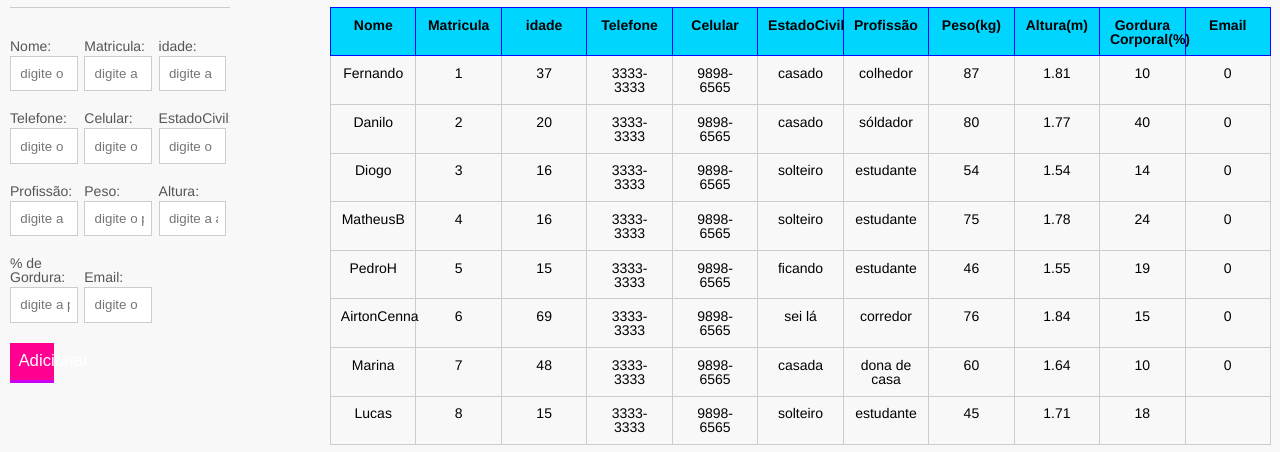
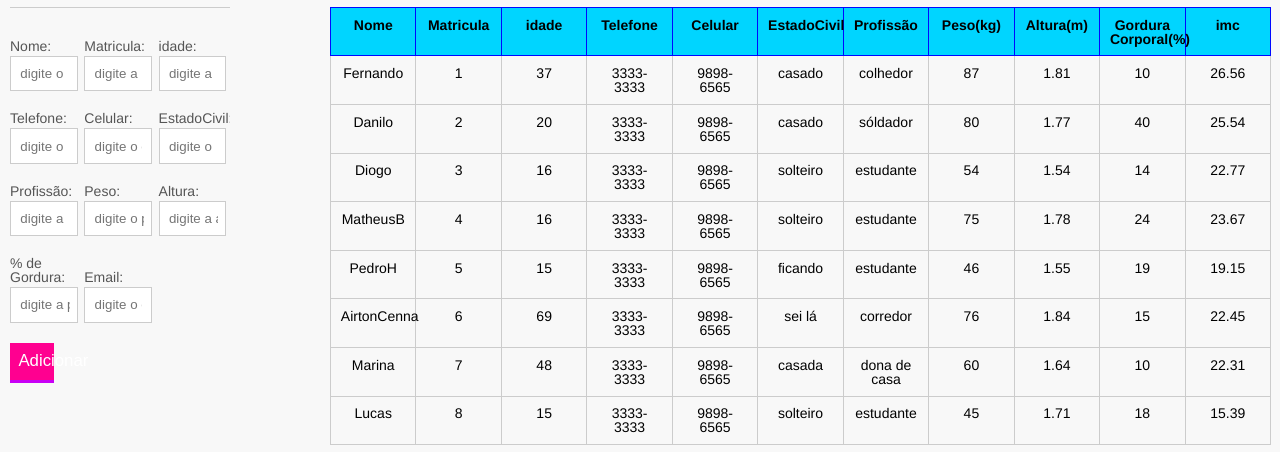
Before and after one commit to Maycon2023/maycon-Aparecida, a plain HTML site: page maycon por tabela/index.html in a window 1280 px wide. Shown: the part 568-1020 px from the top of the page. Drawn offline with Linux system fonts and the light colour scheme.

Commit message:
Add files via upload

```diff
--- a/maycon por tabela/index.html
+++ b/maycon por tabela/index.html
@@ -35,7 +35,7 @@
 							<th>Peso(kg)</th>
 							<th>Altura(m)</th>
 							<th>Gordura Corporal(%)</th>
-							<th>Email</th>
+							<th>imc</th>
 						</tr>
 					</thead>
 					<tbody id="tabela-pacientes">
@@ -50,7 +50,7 @@
 							<td class="info-peso">87</td>
 							<td class="info-altura">1.81</td>
 							<td class="info-gordura">10</td>
-							<td class="info-Email">0</td>
+							<td class="info-imc">0</td>
 						</tr>
 
 						<tr class="paciente" >
@@ -64,7 +64,7 @@
 							<td class="info-peso">80</td>
 							<td class="info-altura">1.77</td>
 							<td class="info-gordura">40</td>
-							<td class="info-Email">0</td>
+							<td class="info-imc">0</td>
 						</tr>
 
 						<tr class="paciente" >
@@ -78,7 +78,7 @@
 							<td class="info-peso">54</td>
 							<td class="info-altura">1.54</td>
 							<td class="info-gordura">14</td>
-							<td class="info-Email">0</td>
+							<td class="info-imc">0</td>
 						</tr>
 
 						<tr class="paciente">
@@ -92,7 +92,7 @@
 							<td class="info-peso">75</td>
 							<td class="info-altura">1.78</td>
 							<td class="info-gordura">24</td>
-							<td class="info-Email">0</td>
+							<td class="info-imc">0</td>
 						</tr>
 						<tr class="paciente" >
 							<td class="info-nome">PedroH</td>
@@ -105,7 +105,7 @@
 							<td class="info-peso">46</td>
 							<td class="info-altura">1.55</td>
 							<td class="info-gordura">19</td>
-							<td class="info-Email">0</td>
+							<td class="info-imc">0</td>
 						</tr>
 						<tr class="paciente" >
 							<td class="info-nome">AirtonCenna</td>
@@ -118,7 +118,7 @@
 							<td class="info-peso">76</td>
 							<td class="info-altura">1.84</td>
 							<td class="info-gordura">15</td>
-							<td class="info-Email">0</td>
+							<td class="info-imc">0</td>
 						</tr>
 						<tr class="paciente" >
 							<td class="info-nome">Marina</td>
@@ -131,7 +131,7 @@
 							<td class="info-peso">60</td>
 							<td class="info-altura">1.64</td>
 							<td class="info-gordura">10</td>
-							<td class="info-Email">0</td>
+							<td class="info-imc">0</td>
 						</tr>
 						<tr class="paciente" >
 							<td class="info-nome">Lucas</td>
@@ -144,7 +144,7 @@
 							<td class="info-peso">45</td>
 							<td class="info-altura">1.71</td>
 							<td class="info-gordura">18</td>
-							<td class="info-Email"></td>
+							<td class="info-imc">0</td>
 						</tr>
 					</tbody>
 				</table>
--- a/maycon por tabela/js/AparNutri2comalterações.js
+++ b/maycon por tabela/js/AparNutri2comalterações.js
@@ -13,7 +13,7 @@ botaoAdicionar.addEventListener("click", function(event) {
     if (erros.length > 6) {
         exibeMensagensDeErro(erros);
 
-     return;
+     return paciente;
         }
 
             var tabela = document.querySelector("#tabela-pacientes");
@@ -37,6 +37,10 @@ function montaTr(paciente) {
         pacienteTr.classList.add("paciente");
 
         pacienteTr.appendChild(montaTd(paciente.nome, "info-nome"));
+        pacienteTr.appendChild(montaTd(paciente.Matricula, "info-Matricula"));
+        pacienteTr.appendChild(montaTd(paciente.idade, "info-idade"));
+        pacienteTr.appendChild(montaTd(paciente.Telefone, "info-Telefone"));
+        pacienteTr.appendChild(montaTd(paciente.Celular, "info-Celular"));
         pacienteTr.appendChild(montaTd(paciente.peso, "info-peso"));
         pacienteTr.appendChild(montaTd(paciente.altura, "info-altura"));
         pacienteTr.appendChild(montaTd(paciente.gordura, "info-gordura"));
--- a/maycon por tabela/js/calcula-imc.js
+++ b/maycon por tabela/js/calcula-imc.js
@@ -31,7 +31,6 @@ for (var i = 0; i < pacientes.length; i++) {
         tdImc.textContent = "Altura inválida";
         paciente.classList.add("paciente-invalido");
     }
-
     if (pesoEhValido && alturaEhValida) {
         var imc = calculaImc(peso, altura);
         tdImc.textContent = imc;
@@ -44,6 +43,7 @@ function calculaImc(peso, altura) {
 
     return imc.toFixed(2);
 }
+
 
 function validaPeso(peso) {
 
--- a/maycon por tabela/js/form.js
+++ b/maycon por tabela/js/form.js
@@ -13,7 +13,7 @@ botaoAdicionar.addEventListener("click", function(event) {
     if (erros.length > 0) {
         exibeMensagensDeErro(erros);
 
-     return;
+     return paciente;
         }
 
             var tabela = document.querySelector("#tabela-pacientes");
@@ -38,10 +38,9 @@ function obtemPacienteDoFormulario(form) {
             EstadoCivil: form.EstadoCivil.value,
             Profissão: form.Profissão.value,
             peso: form.peso.value,
-            peso: form.peso.value,
             altura: form.altura.value,
             gordura: form.gordura.value,
-            Email: form.Email.value,
+            Email: calculaImc(form.imc.value, form.altura.value,)
         }
 
     return paciente;
```
